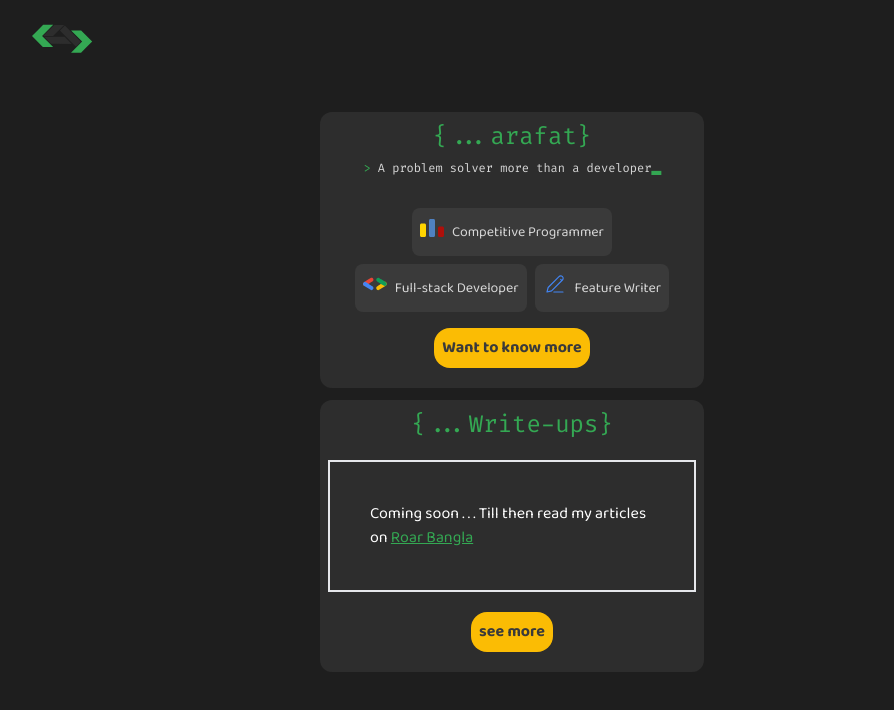
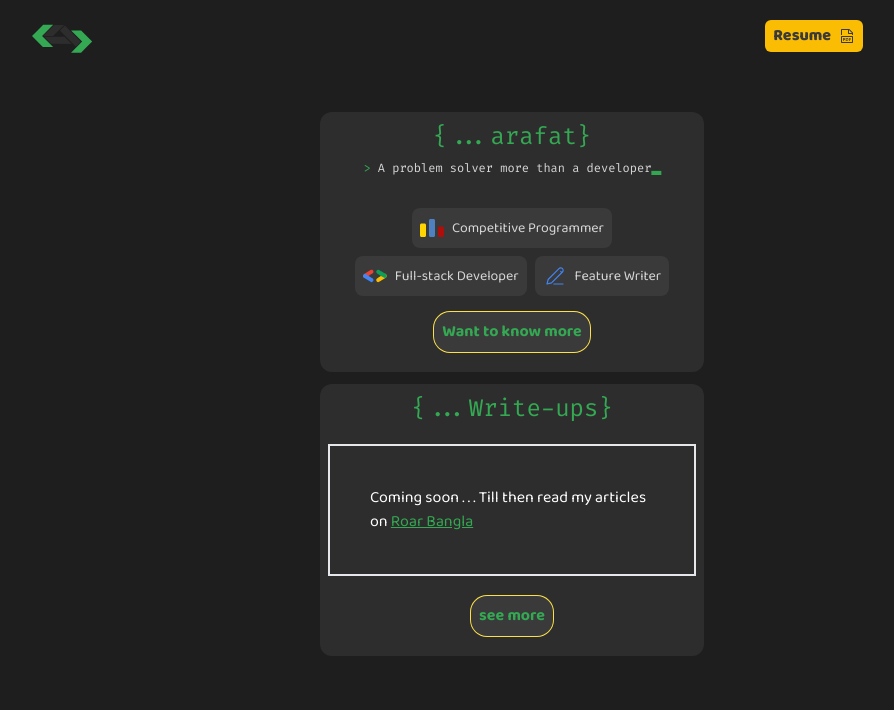
Before and after one commit to s-m-arafat/portfolio, a Next.js app: page / in a window 1280 px wide. Shown: the top 710 px of the page, without its empty margins (128-1022 px from the left). Built offline with nearby package versions, Linux system fonts and the light colour scheme.

Commit message:
initial commit

```diff
--- a/components/Badge.js
+++ b/components/Badge.js
@@ -5,7 +5,7 @@ export default function Badge(props) {
     <div className="flex flex-row bg-badge m-1 w-fit p-2 rounded-lg white">
       <span className="inline m-auto pr-2">
         {props.ico ? (
-          <Image src={props.ico} alt="icon" width={24} height={24} />
+          <div className="m-auto h-6 w-6"><Image src={props.ico} alt="icon" width={24} height={24} /></div>
         ) : null}
       </span>
       <span className="inline text-sm m-auto">{props.text}</span>
--- a/components/Card.js
+++ b/components/Card.js
@@ -4,7 +4,7 @@ export default function Card(props) {
       <h1 className="text-2xl green text-center font-fira">{props.title}</h1>
       {props.children}
       {props.btn?.val ? (
-        <button className="block bg-orange black-text m-auto p-2 my-3 rounded-2xl font-bold active:scale-95 ease-in-out duration-100">
+        <button className="block bg-badge ring-1 ring-yellow-300 green m-auto p-2 my-3 rounded-2xl font-bold active:bg-orange active:black active:scale-95 ease-in-out duration-100">
           <a href={`${props.btn.path ? props.btn.path : "#"}`}>
             {props.btn.val}
           </a>
--- a/components/IntroCard.js
+++ b/components/IntroCard.js
@@ -9,7 +9,9 @@ export default function IntroCard() {
     <div className="">
       <Card
         title="{...arafat}"
-        btn={{ val: "Want to know more", path: "/CV.pdf" }}
+        btn={{
+          val: `Want to know more`,
+        }}
       >
         <p className="text-center white px-2 py-2 font-fira text-xs">
           <span className="green">&gt;</span> A problem solver more than a
--- a/components/Nav.js
+++ b/components/Nav.js
@@ -2,18 +2,31 @@ import Image from "next/image";
 import logo from "../assets/logo.svg";
 import { AiOutlineMenu } from "react-icons/ai";
 import { IconContext } from "react-icons/lib";
+import { VscFilePdf } from "react-icons/vsc";
 
 export default function Nav() {
   return (
     <div className="w-full h-28 flex justify-between p-5 lg:pl-40">
       {/* Logo at start */}
-      <div>
+      <div className="w-1/2 md:w-2/3">
         <Image src={logo} alt="logo" />
       </div>
       {/* menu bar hidden at large screen */}
-      <IconContext.Provider value={{ className: "green", size: "2em" }}>
-        <AiOutlineMenu className="md:hidden active:scale-90 ease-in-out duration-100" />
-      </IconContext.Provider>
+      <div className="flex w-1/2 md:w-1/3 justify-between ">
+        <button className="px-2 black rounded-md font-extrabold block bg-orange h-8 active:scale-90 ease-in-out duration-100">
+          <a href="/CV.pdf">
+            Resume
+            <IconContext.Provider
+              value={{ className: "inline ml-2", size: "1em" }}
+            >
+              <VscFilePdf />
+            </IconContext.Provider>
+          </a>
+        </button>
+        <IconContext.Provider value={{ className: "green", size: "2em" }}>
+          <AiOutlineMenu className="md:hidden active:scale-90 ease-in-out duration-100" />
+        </IconContext.Provider>
+      </div>
     </div>
   );
 }
--- a/styles/globals.css
+++ b/styles/globals.css
@@ -13,8 +13,9 @@
   .font-fira {
     font-family: "Fira Code";
   }
-  .bg-green {
-    background-color: #34a853;
+  /* text colors */
+  .black {
+    color: #3a3a3a;
   }
   .green {
     color: #34a853;
@@ -22,17 +23,21 @@
   .white {
     color: #d7d7d7;
   }
+  .orange {
+    color: #fbbc04;
+  }
+  /* bg colors */
+  .bg-green {
+    background-color: #34a853;
+  }
   .bg-card {
     background-color: #2d2d2d;
   }
-  .bg-badge{
-    background-color: #3A3A3A;
+  .bg-badge {
+    background-color: #3a3a3a;
   }
-  .bg-orange{
-    background-color: #FBBC04;
-  }
-  .black-text{
-    color: #3A3A3A;
+  .bg-orange {
+    background-color: #fbbc04;
   }
 }
 
```
Also changed, not shown: 1 other file (tests, documents, lock files or other folders).
